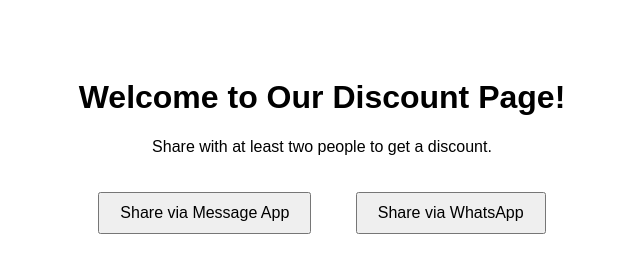
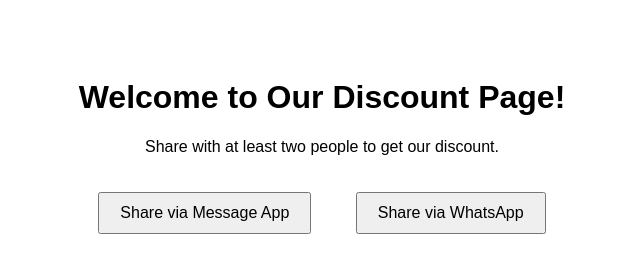
Before and after one commit to imediabay/imediabay.github.io, a plain HTML site: page message.html in a window 1280 px wide. Shown: the full height of the page, 318-958 px from the left. Drawn offline with Linux system fonts and the light colour scheme.

Commit message:
Update message.html

```diff
--- a/message.html
+++ b/message.html
@@ -26,7 +26,7 @@
 </head>
 <body>
     <h1>Welcome to Our Discount Page!</h1>
-    <p>Share with at least two people to get a discount.</p>
+    <p>Share with at least two people to get our discount.</p>
     <button class="button" onclick="shareViaMessageApp()">Share via Message App</button>
     <button class="button" onclick="shareViaWhatsApp()">Share via WhatsApp</button>
 
```
